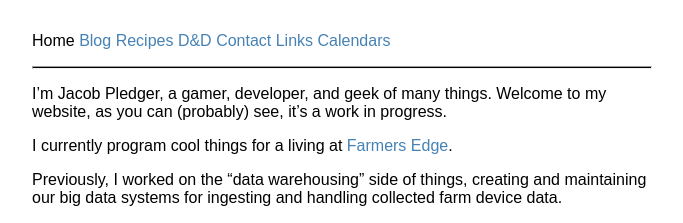
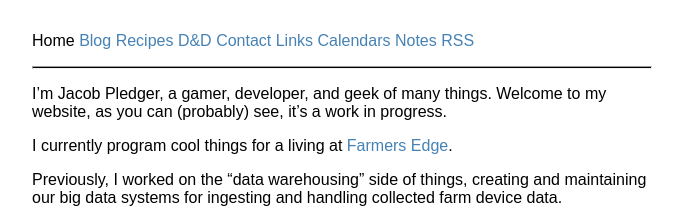
Before and after one commit to jacobpledger/website, a Jekyll site: the page built from index.md, in a window 1280 px wide. Shown: the top 223 px of the page, without its empty margins (298-981 px from the left). Built offline with Jekyll 4.4.1, drawn with Linux system fonts in a browser that asks for light colours.

Commit message:
added notes and rss

```diff
--- a/_data/navigation.yaml
+++ b/_data/navigation.yaml
@@ -12,3 +12,7 @@
   link: /links.html
 - name: Calendars
   link: /calendars.html
+- name: Notes
+  link: /notes.html
+- name: RSS
+  link: /feed.xml
```
